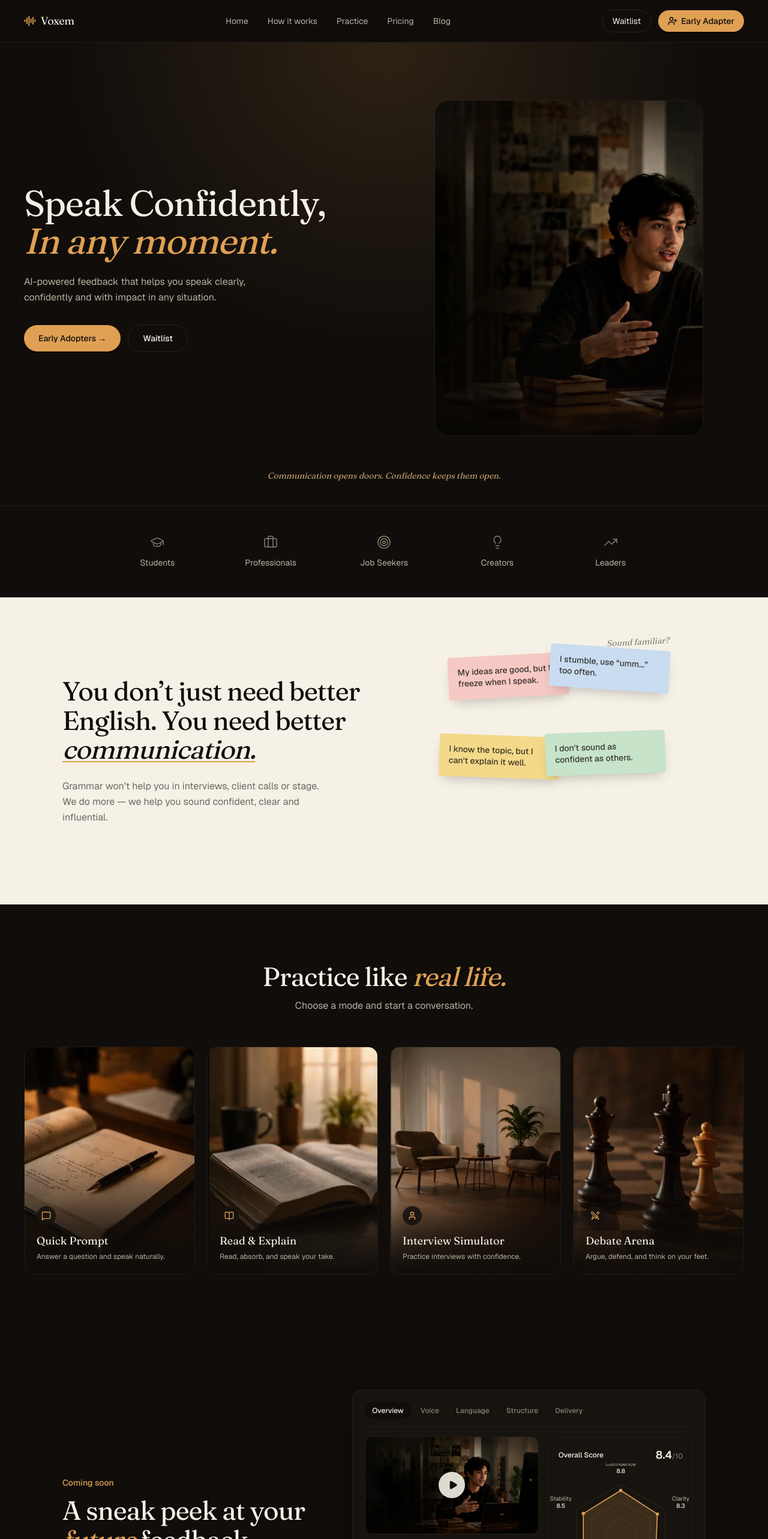
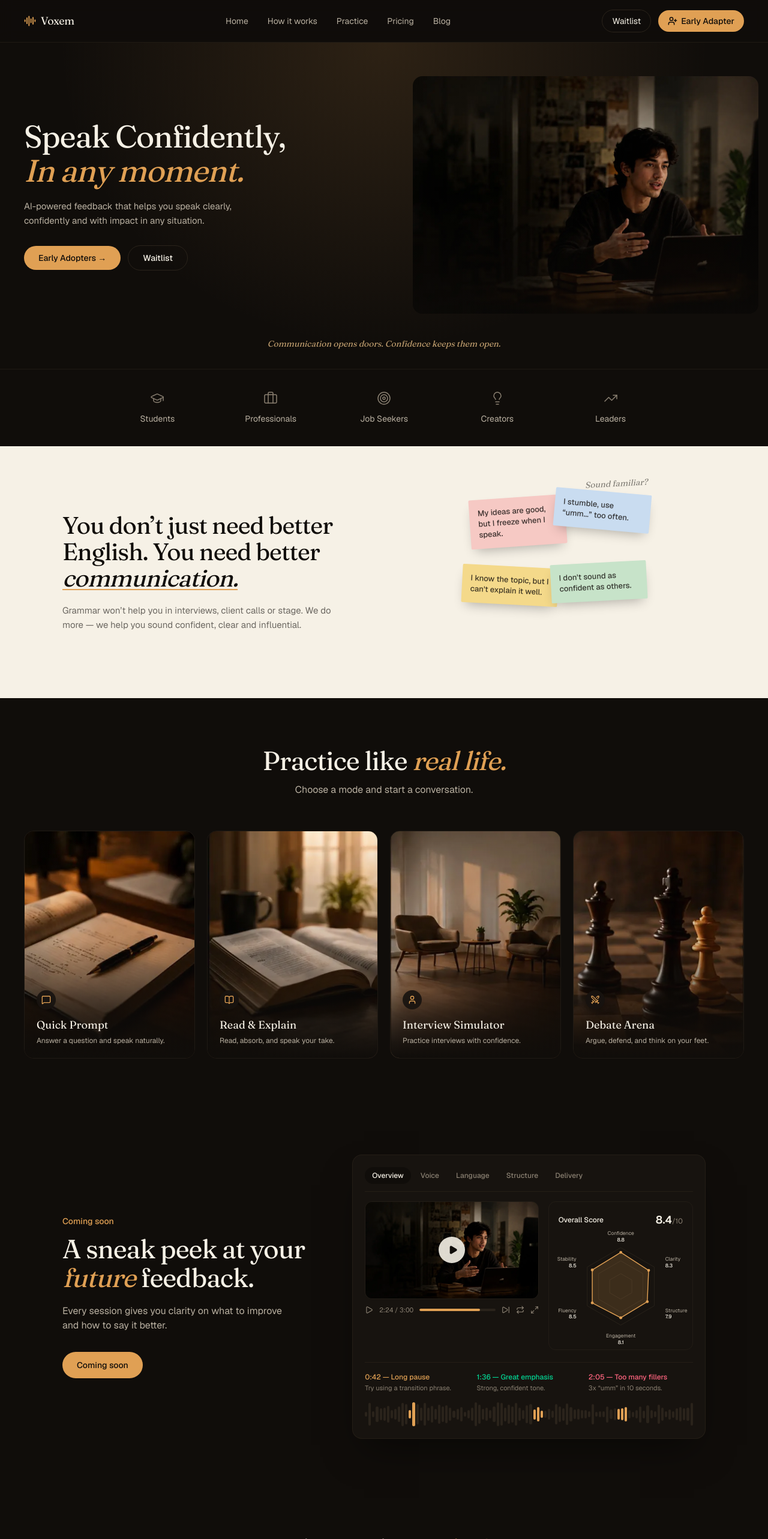
Before and after one commit to SurajAiri/confidence-speak-up, a Next.js app in the folder apps/demo/: page / in a window 1280 px wide. Shown: the top 2566 px of the page at 60% size. Built offline with nearby package versions, Linux system fonts and the light colour scheme.

Commit message:
improving-ui-landing-page

```diff
--- a/apps/demo/src/components/audience.tsx
+++ b/apps/demo/src/components/audience.tsx
@@ -11,7 +11,7 @@ const AUDIENCE = [
 export function Audience() {
   return (
     <div className="border-t border-ink-line/60">
-      <div className="mx-auto grid max-w-5xl grid-cols-2 gap-y-8 px-6 py-12 sm:grid-cols-3 lg:grid-cols-5 lg:px-10">
+      <div className="mx-auto grid max-w-5xl grid-cols-2 gap-y-8 px-6 py-9 sm:grid-cols-3 lg:grid-cols-5 lg:px-10">
         {AUDIENCE.map(({ icon: Icon, label }) => (
           <div key={label} className="flex flex-col items-center gap-3 text-center">
             <Icon className="size-6 text-text-dim" strokeWidth={1.5} />
--- a/apps/demo/src/components/feedback-preview.tsx
+++ b/apps/demo/src/components/feedback-preview.tsx
@@ -35,7 +35,7 @@ function Waveform() {
           <span
             key={i}
             className={`w-full rounded-full ${isMarker ? "bg-amber" : "bg-ink-line"}`}
-            style={{ height: `${h}%` }}
+            style={{ height: `${h.toFixed(2)}%` }}
           />
         );
       })}
@@ -48,7 +48,7 @@ export function FeedbackPreview() {
   const [playing, setPlaying] = useState(false);
 
   return (
-    <section id="how-it-works" className="bg-ink py-24">
+    <section id="how-it-works" className="bg-ink py-20">
       <div className="mx-auto max-w-6xl px-6 lg:px-10">
         <div className="grid grid-cols-1 items-center gap-12 lg:grid-cols-[0.85fr_1.15fr]">
           <Reveal>
--- a/apps/demo/src/components/hero.tsx
+++ b/apps/demo/src/components/hero.tsx
@@ -17,19 +17,19 @@ const CHIPS: Chip[] = [
   {
     icon: <CheckCircle2 className="size-3.5 text-amber" strokeWidth={2.5} />,
     label: "Great energy!",
-    className: "left-[54%] top-[10%] sm:left-[58%]",
+    className: "left-[62%] top-[6%] sm:left-[68%]",
     delay: 0,
   },
   {
     icon: <Gauge className="size-3.5 text-amber" strokeWidth={2.5} />,
     label: "Speak a bit slower",
-    className: "left-[62%] top-[32%] sm:left-[66%]",
+    className: "left-[68%] top-[28%] sm:left-[74%]",
     delay: 1.1,
   },
   {
     icon: <ListTree className="size-3.5 text-amber" strokeWidth={2.5} />,
     label: "Clear structure",
-    className: "left-[55%] top-[54%] sm:left-[59%]",
+    className: "left-[64%] top-[50%] sm:left-[70%]",
     delay: 2.2,
   },
 ];
@@ -39,7 +39,7 @@ const CYCLE = 3.3;
 function FeedbackChip({ chip }: { chip: Chip }) {
   return (
     <motion.div
-      className={`absolute z-10 flex items-center gap-1.5 whitespace-nowrap rounded-full border border-ink-line/80 bg-ink-soft/95 px-3 py-1.5 text-xs font-medium text-cream shadow-[0_8px_24px_-8px_rgba(0,0,0,0.6)] ${chip.className}`}
+      className={`absolute z-20 flex items-center gap-1.5 whitespace-nowrap rounded-full border border-ink-line/80 bg-ink-soft/95 px-3 py-1.5 text-xs font-medium text-cream shadow-[0_8px_24px_-8px_rgba(0,0,0,0.7)] ${chip.className}`}
       initial={{ opacity: 0, y: 16, scale: 0.85 }}
       animate={{
         opacity: [0, 1, 1, 0],
@@ -63,35 +63,36 @@ function FeedbackChip({ chip }: { chip: Chip }) {
 
 export function Hero() {
   return (
-    <section id="top" className="relative overflow-hidden pt-16 pb-10 sm:pt-24">
+    <section id="top" className="relative overflow-hidden pt-10 pb-8 sm:pt-14">
       <div className="pointer-events-none absolute inset-x-0 top-0 -z-10 h-[600px] bg-[radial-gradient(ellipse_at_top,rgba(224,160,84,0.14),transparent_60%)]" />
 
-      <div className="mx-auto grid max-w-7xl grid-cols-1 items-center gap-12 px-6 lg:grid-cols-2 lg:gap-8 lg:px-10">
+      <div className="mx-auto grid max-w-7xl grid-cols-1 items-center gap-10 px-6 lg:grid-cols-[1fr_1.15fr] lg:gap-4 lg:px-10">
         <motion.div
+          className="relative z-10"
           initial={{ opacity: 0, y: 20 }}
           animate={{ opacity: 1, y: 0 }}
           transition={{ duration: 0.7, ease: [0.16, 1, 0.3, 1] }}
         >
-          <h1 className="font-display text-5xl leading-[1.05] tracking-tight text-cream sm:text-6xl">
+          <h1 className="font-display text-4xl leading-[1.08] tracking-tight text-cream sm:text-[3.25rem]">
             Speak Confidently,
             <br />
             <span className="text-amber italic">In any moment.</span>
           </h1>
-          <p className="mt-6 max-w-md text-base leading-relaxed text-text-muted">
+          <p className="mt-5 max-w-sm text-[15px] leading-relaxed text-text-muted">
             AI-powered feedback that helps you speak clearly, confidently and
             with impact in any situation.
           </p>
 
-          <div className="mt-8 flex flex-wrap items-center gap-3">
+          <div className="mt-7 flex flex-wrap items-center gap-3">
             <a
               href="#waitlist"
-              className="rounded-full bg-amber px-6 py-3 text-sm font-medium text-ink transition-colors hover:bg-amber-soft"
+              className="rounded-full bg-amber px-6 py-2.5 text-sm font-medium text-ink transition-colors hover:bg-amber-soft"
             >
               Early Adopters →
             </a>
             <a
               href="#waitlist"
-              className="rounded-full border border-ink-line px-6 py-3 text-sm font-medium text-cream transition-colors hover:border-text-muted"
+              className="rounded-full border border-ink-line px-6 py-2.5 text-sm font-medium text-cream transition-colors hover:border-text-muted"
             >
               Waitlist
             </a>
@@ -99,21 +100,23 @@ export function Hero() {
         </motion.div>
 
         <motion.div
-          className="relative mx-auto aspect-[4/5] w-full max-w-md"
-          initial={{ opacity: 0, scale: 0.96 }}
+          className="relative mx-auto aspect-[16/11] w-full max-w-xl lg:-mr-6"
+          initial={{ opacity: 0, scale: 0.97 }}
           animate={{ opacity: 1, scale: 1 }}
           transition={{ duration: 0.8, ease: [0.16, 1, 0.3, 1], delay: 0.15 }}
         >
-          <div className="absolute inset-0 overflow-hidden rounded-3xl border border-ink-line/60">
+          <div className="absolute inset-0 overflow-hidden rounded-2xl">
             <Image
               src="/background.webp"
               alt="A person speaking confidently into a laptop during a practice session"
               fill
               priority
-              sizes="(min-width: 1024px) 448px, 90vw"
+              sizes="(min-width: 1024px) 576px, 90vw"
               className="object-cover"
             />
-            <div className="absolute inset-0 bg-gradient-to-t from-ink/40 via-transparent to-transparent" />
+            <div className="absolute inset-0 bg-gradient-to-r from-ink/10 via-transparent to-ink/25" />
+            <div className="absolute inset-0 bg-gradient-to-t from-ink/50 via-transparent to-transparent" />
+            <div className="pointer-events-none absolute inset-0 [mask-image:linear-gradient(to_right,black_75%,transparent_100%)] bg-ink/0" />
           </div>
 
           {CHIPS.map((chip) => (
@@ -123,7 +126,7 @@ export function Hero() {
       </div>
 
       <Reveal>
-        <p className="mx-auto mt-14 max-w-xl px-6 text-center font-display text-sm italic text-amber-soft/80">
+        <p className="mx-auto mt-10 max-w-xl px-6 text-center font-display text-sm italic text-amber-soft/80">
           Communication opens doors. Confidence keeps them open.
         </p>
       </Reveal>
--- a/apps/demo/src/components/practice-modes.tsx
+++ b/apps/demo/src/components/practice-modes.tsx
@@ -31,7 +31,7 @@ const MODES = [
 
 export function PracticeModes() {
   return (
-    <section id="practice" className="bg-ink py-24">
+    <section id="practice" className="bg-ink py-20">
       <div className="mx-auto max-w-7xl px-6 lg:px-10">
         <Reveal className="text-center">
           <h2 className="font-display text-4xl tracking-tight text-cream sm:text-[2.75rem]">
--- a/apps/demo/src/components/problem.tsx
+++ b/apps/demo/src/components/problem.tsx
@@ -4,24 +4,24 @@ import { motion } from "motion/react";
 import { Reveal } from "./reveal";
 
 const NOTES = [
-  { text: "My ideas are good, but I freeze when I speak.", rotate: -3, bg: "#f6c9c4", top: "0%", left: "4%" },
-  { text: "I stumble, use \u201cumm...\u201d too often.", rotate: 4, bg: "#c9dcf0", top: "-4%", left: "48%" },
-  { text: "I know the topic, but I can't explain it well.", rotate: 2, bg: "#f4d98a", top: "42%", left: "0%" },
-  { text: "I don't sound as confident as others.", rotate: -2, bg: "#c7e3c9", top: "40%", left: "46%" },
+  { text: "My ideas are good, but I freeze when I speak.", rotate: -4, bg: "#f6c9c4", top: "2%", left: "6%" },
+  { text: "I stumble, use \u201cumm...\u201d too often.", rotate: 5, bg: "#c9dcf0", top: "-2%", left: "50%" },
+  { text: "I know the topic, but I can't explain it well.", rotate: 3, bg: "#f4d98a", top: "46%", left: "2%" },
+  { text: "I don't sound as confident as others.", rotate: -3, bg: "#c7e3c9", top: "44%", left: "48%" },
 ];
 
 export function Problem() {
   return (
-    <section className="bg-cream py-24 text-ink">
+    <section className="bg-cream py-20 text-ink">
       <div className="mx-auto grid max-w-6xl grid-cols-1 items-center gap-16 px-6 lg:grid-cols-2 lg:px-10">
         <Reveal>
-          <h2 className="font-display text-4xl leading-[1.1] tracking-tight sm:text-[2.75rem]">
+          <h2 className="font-display text-4xl leading-[1.1] tracking-tight sm:text-[2.5rem]">
             You don&rsquo;t just need better English. You need better{" "}
             <span className="italic underline decoration-amber decoration-2 underline-offset-4">
               communication.
             </span>
           </h2>
-          <p className="mt-6 max-w-md text-base leading-relaxed text-ink/60">
+          <p className="mt-5 max-w-md text-[15px] leading-relaxed text-ink/60">
             Grammar won&rsquo;t help you in interviews, client calls or
             stage. We do more — we help you sound confident, clear and
             influential.
@@ -29,11 +29,11 @@ export function Problem() {
         </Reveal>
 
         <Reveal delay={0.15}>
-          <div className="relative mx-auto h-[280px] w-full max-w-sm sm:h-[320px]">
+          <div className="relative mx-auto h-[240px] w-full max-w-xs sm:h-[260px]">
             {NOTES.map((note, i) => (
               <motion.div
                 key={note.text}
-                className="absolute w-[52%] rounded-sm p-4 text-sm font-medium leading-snug text-ink/80 shadow-[0_10px_20px_-8px_rgba(0,0,0,0.25)]"
+                className="absolute w-[50%] rounded-[2px] p-3.5 text-[13px] font-medium leading-snug text-ink/80 shadow-[0_10px_20px_-8px_rgba(0,0,0,0.3)]"
                 style={{
                   backgroundColor: note.bg,
                   top: note.top,
@@ -49,7 +49,7 @@ export function Problem() {
                 {note.text}
               </motion.div>
             ))}
-            <span className="font-display absolute -top-8 right-0 -rotate-3 text-sm italic text-ink/50">
+            <span className="font-display absolute -top-7 right-1 -rotate-3 text-sm italic text-ink/50">
               Sound familiar?
             </span>
           </div>
--- a/apps/demo/src/components/reveal.tsx
+++ b/apps/demo/src/components/reveal.tsx
@@ -26,7 +26,7 @@ export function Reveal({
       className={className}
       initial="hidden"
       whileInView="visible"
-      viewport={{ once: true, margin: "-80px" }}
+      viewport={{ once: true, margin: "0px 0px -10% 0px", amount: 0.1 }}
       variants={variants}
       transition={{ delay }}
     >
--- a/apps/demo/src/components/score-radar.tsx
+++ b/apps/demo/src/components/score-radar.tsx
@@ -11,34 +11,52 @@ const METRICS = [
   { label: "Stability", value: 8.5 },
 ];
 
-const SIZE = 220;
-const CENTER = SIZE / 2;
-const MAX_R = 78;
+const MAX_R = 68;
+const PAD_X = 58;
+const PAD_TOP = 34;
+const PAD_BOTTOM = 34;
+const CENTER_X = PAD_X + MAX_R;
+const CENTER_Y = PAD_TOP + MAX_R;
+const WIDTH = CENTER_X + MAX_R + PAD_X;
+const HEIGHT = CENTER_Y + MAX_R + PAD_BOTTOM;
 
 function point(index: number, radius: number) {
   const angle = (Math.PI * 2 * index) / METRICS.length - Math.PI / 2;
   return {
-    x: CENTER + radius * Math.cos(angle),
-    y: CENTER + radius * Math.sin(angle),
+    x: CENTER_X + radius * Math.cos(angle),
+    y: CENTER_Y + radius * Math.sin(angle),
   };
 }
 
 function ringPath(radius: number) {
-  return METRICS.map((_, i) => point(i, radius))
-    .map((p, i) => `${i === 0 ? "M" : "L"}${p.x},${p.y}`)
-    .join(" ") + " Z";
+  return (
+    METRICS.map((_, i) => point(i, radius))
+      .map((p, i) => `${i === 0 ? "M" : "L"}${p.x},${p.y}`)
+      .join(" ") + " Z"
+  );
 }
 
 function valuePath() {
-  return METRICS.map((m, i) => point(i, (m.value / 10) * MAX_R))
-    .map((p, i) => `${i === 0 ? "M" : "L"}${p.x},${p.y}`)
-    .join(" ") + " Z";
+  return (
+    METRICS.map((m, i) => point(i, (m.value / 10) * MAX_R))
+      .map((p, i) => `${i === 0 ? "M" : "L"}${p.x},${p.y}`)
+      .join(" ") + " Z"
+  );
+}
+
+// Edge-aware anchor so side labels don't get clipped or centered oddly.
+function anchorFor(index: number): "start" | "middle" | "end" {
+  const angle = (Math.PI * 2 * index) / METRICS.length - Math.PI / 2;
+  const cos = Math.cos(angle);
+  if (cos > 0.35) return "start";
+  if (cos < -0.35) return "end";
+  return "middle";
 }
 
 export function ScoreRadar() {
   return (
     <div className="flex flex-col items-center">
-      <svg viewBox={`0 0 ${SIZE} ${SIZE + 40}`} className="w-full max-w-[280px]">
+      <svg viewBox={`0 0 ${WIDTH} ${HEIGHT}`} className="w-full max-w-[300px]">
         {[0.33, 0.66, 1].map((f) => (
           <path
             key={f}
@@ -60,19 +78,20 @@ export function ScoreRadar() {
           whileInView={{ opacity: 1, scale: 1 }}
           viewport={{ once: true }}
           transition={{ duration: 0.7, ease: [0.16, 1, 0.3, 1] }}
-          style={{ transformOrigin: `${CENTER}px ${CENTER}px` }}
+          style={{ transformOrigin: `${CENTER_X}px ${CENTER_Y}px` }}
         />
 
         {METRICS.map((m, i) => {
           const p = point(i, (m.value / 10) * MAX_R);
-          const labelPos = point(i, MAX_R + 28);
+          const labelPos = point(i, MAX_R + 22);
+          const anchor = anchorFor(i);
           return (
             <g key={m.label}>
               <circle cx={p.x} cy={p.y} r={2.5} fill="var(--color-amber)" />
               <text
                 x={labelPos.x}
                 y={labelPos.y}
-                textAnchor="middle"
+                textAnchor={anchor}
                 className="fill-text-muted text-[9px]"
               >
                 {m.label}
@@ -80,7 +99,7 @@ export function ScoreRadar() {
               <text
                 x={labelPos.x}
                 y={labelPos.y + 11}
-                textAnchor="middle"
+                textAnchor={anchor}
                 className="fill-cream text-[9px] font-medium"
               >
                 {m.value}
```
